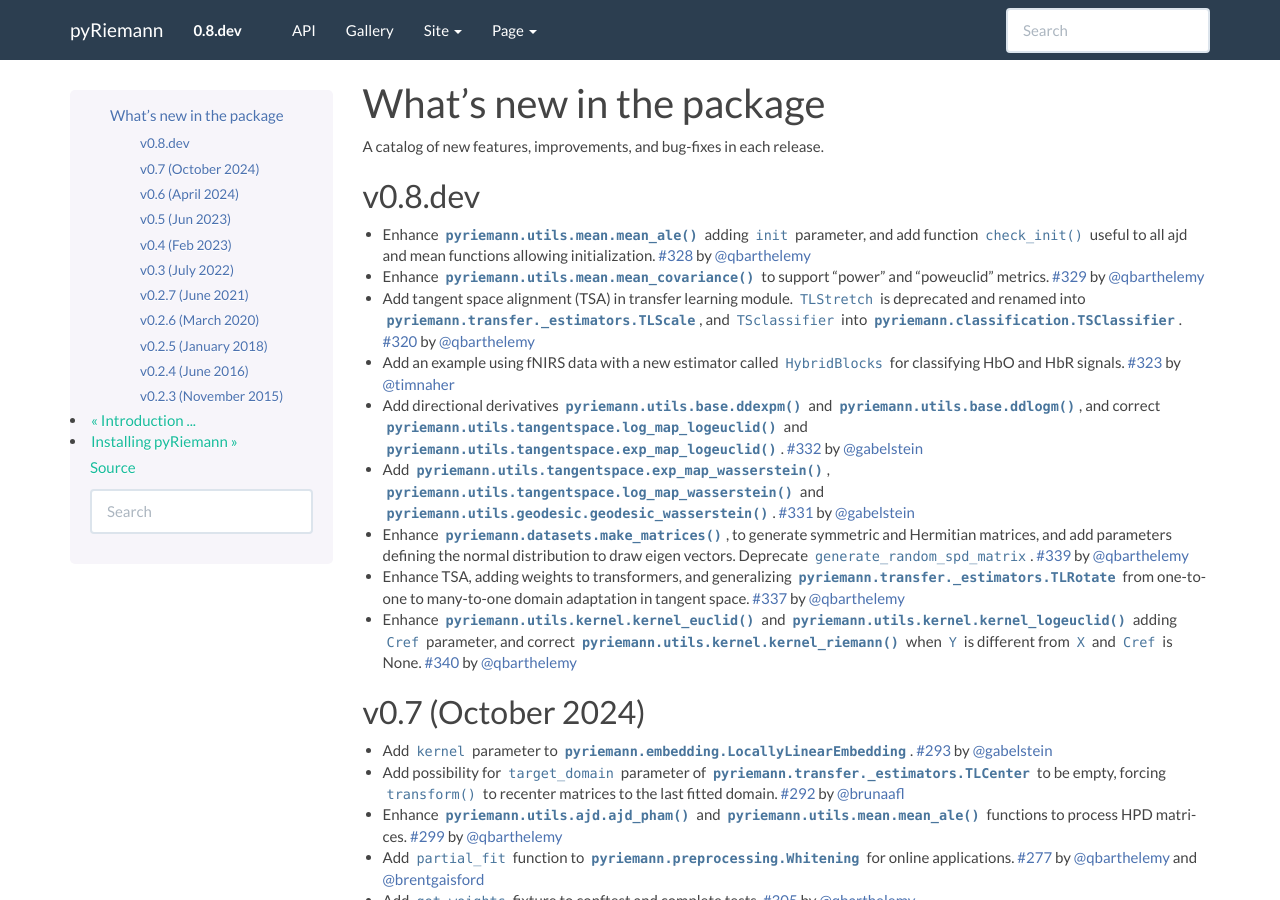
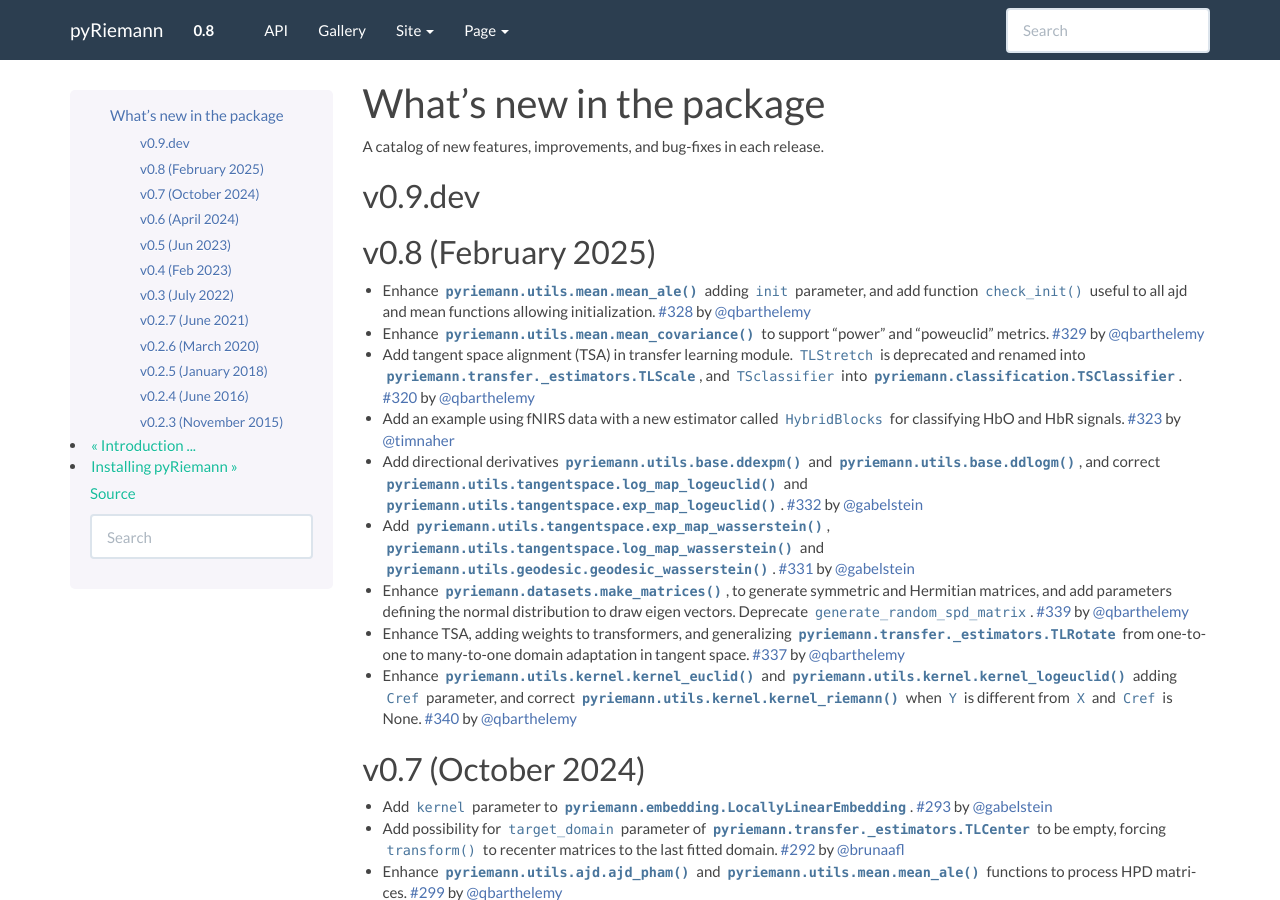
Before and after one commit to pyRiemann/pyRiemann, a Sphinx documentation site: the page built from doc/whatsnew.rst, in a window 1280 px wide and 900 px high. Built offline with Sphinx 7.4.7, drawn with Linux system fonts in a browser that asks for light colours; pages that are not in the unit, such as notebooks, are missing from menus.

Commit message:
prepare release 0.8

```diff
--- a/doc/whatsnew.rst
+++ b/doc/whatsnew.rst
@@ -7,8 +7,11 @@ What's new in the package
 
 A catalog of new features, improvements, and bug-fixes in each release.
 
-v0.8.dev
+v0.9.dev
 --------
+
+v0.8 (February 2025)
+--------------------
 
 - Enhance :func:`pyriemann.utils.mean.mean_ale` adding ``init`` parameter,
   and add function ``check_init()`` useful to all ajd and mean functions allowing initialization. :pr:`328` by :user:`qbarthelemy`
--- a/pyriemann/_version.py
+++ b/pyriemann/_version.py
@@ -1 +1 @@
-__version__ = '0.8.dev'
+__version__ = '0.8'
```
Also changed, not shown: README.md (+3 -3 lines).
